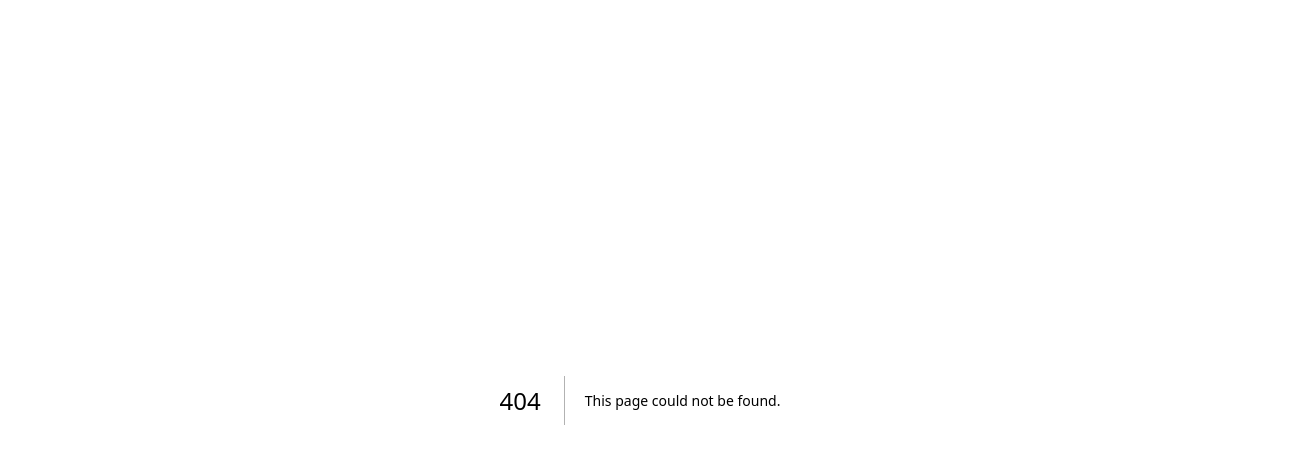
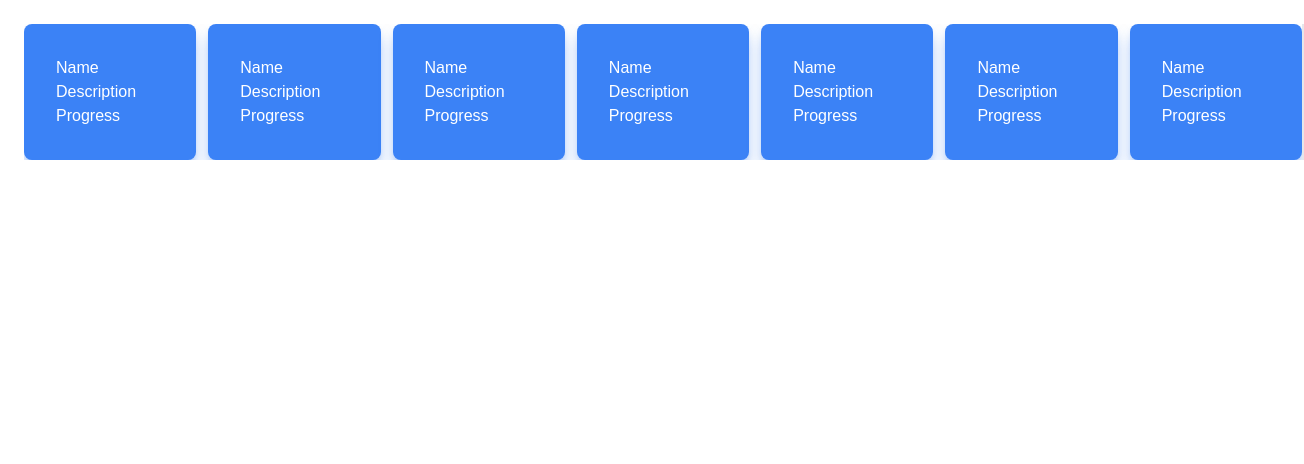
Before and after one commit to sony-tom/project_task_manager_app, a Next.js app: page /dashboard in a window 1280 px wide. Before the commit this address had no page. Shown: the top 464 px of the page, 1304 px wide, since content can reach past the window. Built offline with nearby package versions, Linux system fonts and the light colour scheme.

Commit message:
overview card created

```diff
--- /dev/null
+++ b/src/app/components/overviewcard/page.tsx
@@ -0,0 +1,43 @@
+
+
+export default function OverViewCardPage() {
+  return (
+    <div className="flex flex-row gap-3 m-6 w-full overflow-auto no-scrollbar border-r-2 ">
+    <div className=' p-8 w-72 rounded-lg text-white  bg-blue-500 shadow-lg shadow-blue-500/50'>
+    <p>Name</p>
+        <p>Description</p>
+        <span>Progress</span>
+    </div>
+    <div className=' p-8 w-72 rounded-lg text-white  bg-blue-500 shadow-lg shadow-blue-500/50'>
+    <p>Name</p>
+        <p>Description</p>
+        <span>Progress</span>
+    </div>
+    <div className=' p-8 w-72 rounded-lg text-white  bg-blue-500 shadow-lg shadow-blue-500/50'>
+    <p>Name</p>
+        <p>Description</p>
+        <span>Progress</span>
+    </div>
+    <div className=' p-8 w-72 rounded-lg text-white  bg-blue-500 shadow-lg shadow-blue-500/50'>
+    <p>Name</p>
+        <p>Description</p>
+        <span>Progress</span>
+    </div>
+    <div className=' p-8 w-72 rounded-lg text-white  bg-blue-500 shadow-lg shadow-blue-500/50'>
+    <p>Name</p>
+        <p>Description</p>
+        <span>Progress</span>
+    </div>
+    <div className=' p-8 w-72 rounded-lg text-white  bg-blue-500 shadow-lg shadow-blue-500/50'>
+    <p>Name</p>
+        <p>Description</p>
+        <span>Progress</span>
+    </div>
+    <div className=' p-8 w-72 rounded-lg text-white  bg-blue-500 shadow-lg shadow-blue-500/50'>
+    <p>Name</p>
+        <p>Description</p>
+        <span>Progress</span>
+    </div>
+    </div>
+  )
+}
--- /dev/null
+++ b/src/app/dashboard/page.jsx
@@ -0,0 +1,9 @@
+import OverViewCardPage from "../components/overviewcard/page";
+
+export default function Page() {
+  return (
+    <div>
+      <OverViewCardPage/>
+    </div>
+  )
+}
--- a/src/app/globals.css
+++ b/src/app/globals.css
@@ -24,4 +24,5 @@ body {
   .text-balance {
     text-wrap: balance;
   }
+  @layer utilities {/* Hide scrollbar for Chrome, Safari and Opera */.no-scrollbar::-webkit-scrollbar {display: none;}/* Hide scrollbar for IE, Edge and Firefox */.no-scrollbar {-ms-overflow-style: none;  /* IE and Edge */scrollbar-width: none;  /* Firefox */}}
 }
--- a/src/app/page.tsx
+++ b/src/app/page.tsx
@@ -1,9 +1,10 @@
 // import Image from "next/image";
-
+import '../app/dashboard/page'
 export default function Home() {
   return (
     <div className="grid grid-rows-[20px_1fr_20px] items-center justify-items-center min-h-screen p-8 pb-20 gap-16 sm:p-20 font-[family-name:var(--font-geist-sans)]">
       <p className="text-xl">Project Task Manager</p>
+
       {/* <main className="flex flex-col gap-8 row-start-2 items-center sm:items-start">
         <Image
           className="dark:invert"
```
Also changed, not shown: src/app/projects/page.tsx (added).
